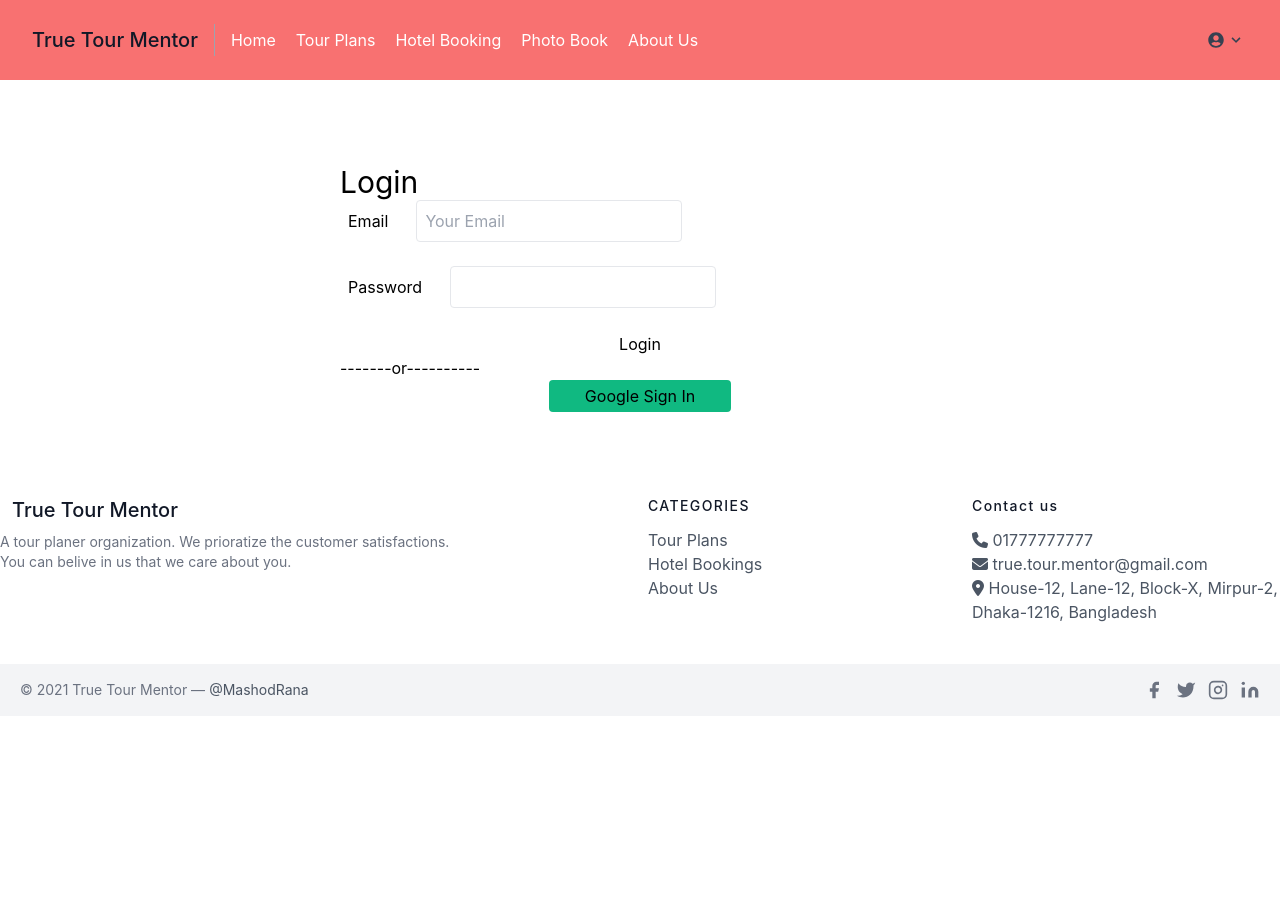
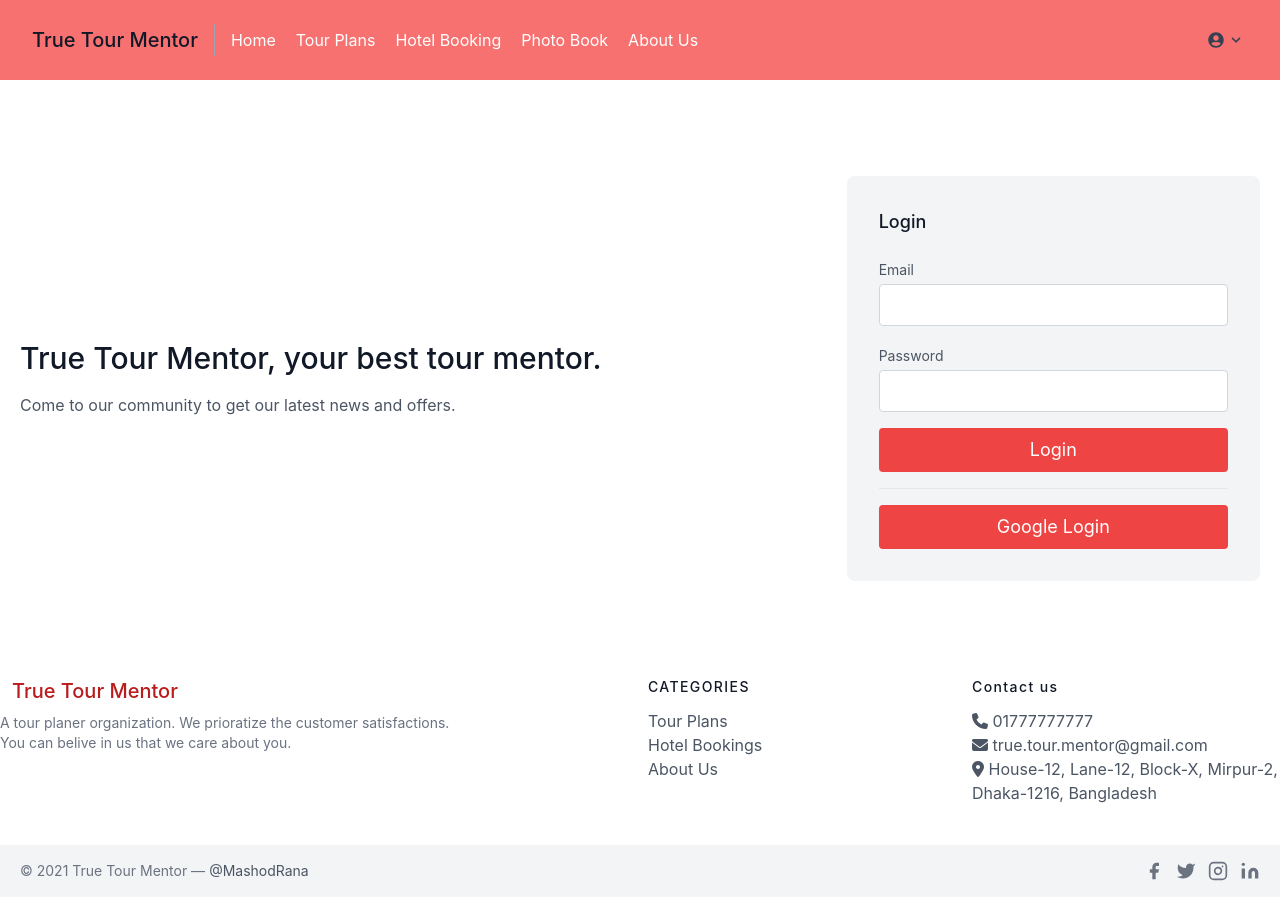
Before and after one commit to MashodRana/true-tour-mentor, a React (Create React App) app: page /login in a window 1280 px wide. Before the commit the page ends 800 px from the top, so only its background shows below. Built offline with nearby package versions, Linux system fonts and the light colour scheme; no server answers.

Commit message:
Login page design done

```diff
--- a/src/components/Footer/Footer.jsx
+++ b/src/components/Footer/Footer.jsx
@@ -7,7 +7,7 @@
             <div className="container mx-auto grid md:grid-cols-4 gap-4">
                 <div className="col-span-2">
                     <a class="flex title-font font-medium items-center md:justify-start justify-center text-gray-900">
-                        <span class="ml-3 text-xl">True Tour Mentor</span>
+                        <span class="ml-3 text-xl text-red-700">True Tour Mentor</span>
                     </a>
                     <p class="mt-2 w-3/4 text-sm text-gray-500">A tour planer organization. We prioratize the customer satisfactions. You can belive in us that we care about you.</p>
                 </div>
--- a/src/pages/Login/Login.jsx
+++ b/src/pages/Login/Login.jsx
@@ -18,35 +18,35 @@
     }
     return (
         <main>
-            <div className=" container mx-auto">
-                <div className="login-form mx-auto w-1/2 p-5 my-16">
-                    <h2 className="text-3xl">Login</h2>
+            <section class="text-gray-600 body-font">
+                <div class="container px-5 py-24 mx-auto flex flex-wrap items-center">
+                    <div class="lg:w-3/5 md:w-1/2 md:pr-16 lg:pr-0 pr-0">
+                        <h1 class="title-font font-medium text-3xl text-gray-900">True Tour Mentor, your best tour mentor.</h1>
+                        <p class="leading-relaxed mt-4">Come to our community to get our latest news and offers.</p>
+                    </div>
+                    <div class="lg:w-2/6 md:w-1/2 bg-gray-100 rounded-lg p-8 flex flex-col md:ml-auto w-full mt-10 md:mt-0">
+                        <h2 class="text-gray-900 text-lg font-medium title-font mb-5">Login</h2>
+                        <div class="relative mb-4">
+                            <label for="full-name" class="leading-7 text-sm text-gray-600">Email</label>
+                            <input type="email" class="w-full bg-white rounded border border-gray-300 focus:border-red-500 focus:ring-2 focus:ring-red-200 text-base outline-none text-gray-700 py-1 px-3 leading-8 transition-colors duration-200 ease-in-out" />
+                        </div>
+                        <div class="relative mb-4">
+                            <label for="email" class="leading-7 text-sm text-gray-600">Password</label>
+                            <input type="password" class="w-full bg-white rounded border border-gray-300 focus:border-red-500 focus:ring-2 focus:ring-red-200 text-base outline-none text-gray-700 py-1 px-3 leading-8 transition-colors duration-200 ease-in-out" />
+                        </div>
+                        <button class="text-white bg-red-500 border-0 py-2 px-8 focus:outline-none hover:bg-red-600 rounded text-lg">Login</button>
+                        <div>
+                            <hr className="my-4" />
+                        </div>
+                        <button
+                            onClick={handleGoogleLogin}
+                            class="text-white bg-red-500 border-0 py-2 px-8 focus:outline-none hover:bg-red-600 rounded text-lg"
+                        >Google Login</button>
 
-                    <form>
-                        <div>
-                            <label className="p-2 mr-5" htmlFor="">Email</label>
-                            <input className="p-2 mr-5 border rounded" type="email" name="" id="" placeholder="Your Email" />
-                        </div>
-                        <br />
-                        <div>
-                            <label className="p-2 mr-5" htmlFor="">Password</label>
-                            <input className="p-2 mr-5 border rounded" type="password" name="" id="" />
-                        </div>
-                        <br />
-                        <div className="text-center">
-                            <button>Login</button>
-                        </div>
-                    </form>
-
-                    <div>-------or----------</div>
-                    <div className="text-center">
-                        <button
-                            className="bg-green-500 py-1 px-9 rounded"
-                            onClick={handleGoogleLogin}
-                        >Google Sign In</button>
                     </div>
                 </div>
-            </div>
+            </section>
+
         </main>
     );
 };
```
